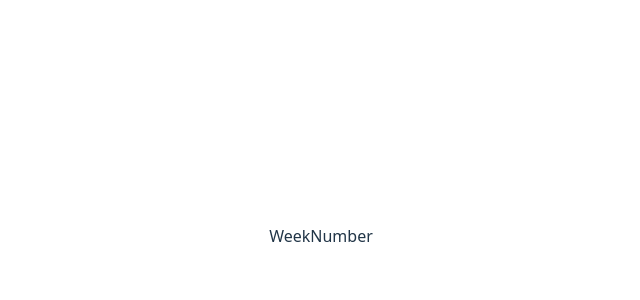
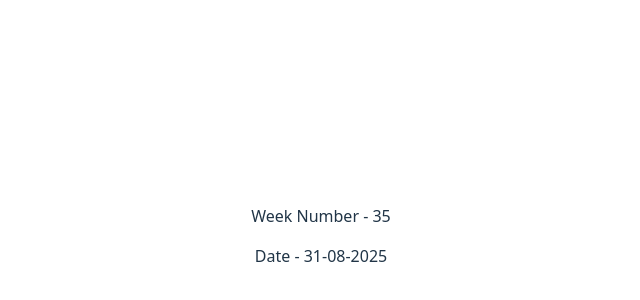
Before and after one commit to sachinkmohan/life-dashboard, a Vue app: page / in a window 1280 px wide. Shown: the part 164-464 px from the top of the page, without its empty margins (319-959 px from the left). Built offline with nearby package versions, Linux system fonts and the light colour scheme; the HTML template or start-up script is replaced by a standard one.

Commit message:
Add date-fns dependency and update WeekNumber component to display current week number and date

```diff
--- a/package.json
+++ b/package.json
@@ -9,6 +9,7 @@
     "preview": "vite preview"
   },
   "dependencies": {
+    "date-fns": "^4.1.0",
     "vue": "^3.5.18",
     "vuetify": "^3.9.6"
   },
--- a/src/components/WeekNumber.vue
+++ b/src/components/WeekNumber.vue
@@ -1,3 +1,13 @@
 <template>
-  <div class="text-h2">WeekNumber</div>
+  <div class="text-h2">
+    <p>Week Number - {{ currentWeekNumber }}</p>
+    <p class="text-h4">Date - {{ currentDate }}</p>
+  </div>
 </template>
+
+<script setup lang="ts">
+import { getISOWeek, format } from "date-fns";
+
+const currentWeekNumber: number = getISOWeek(new Date());
+const currentDate = format(new Date(), "dd-MM-yyyy");
+</script>
```
Also changed, not shown: 1 other file (tests, documents, lock files or other folders).
